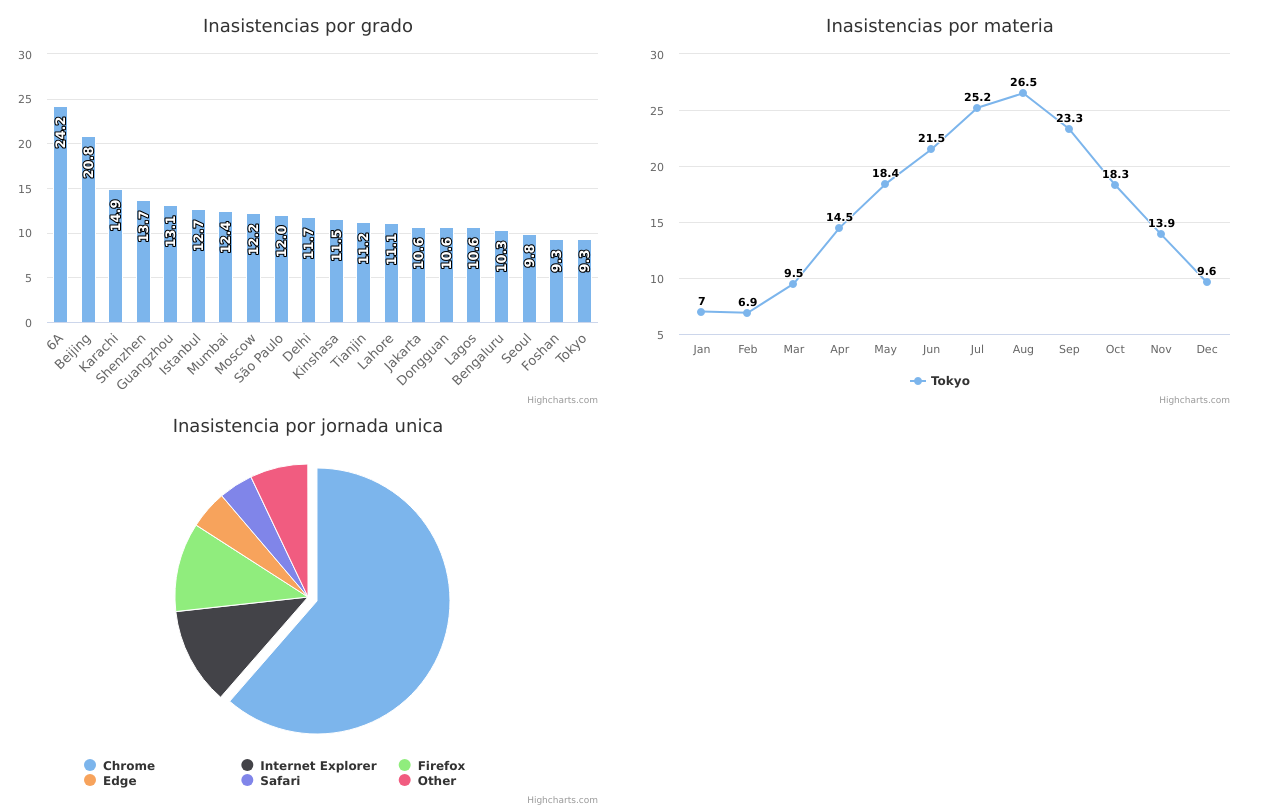
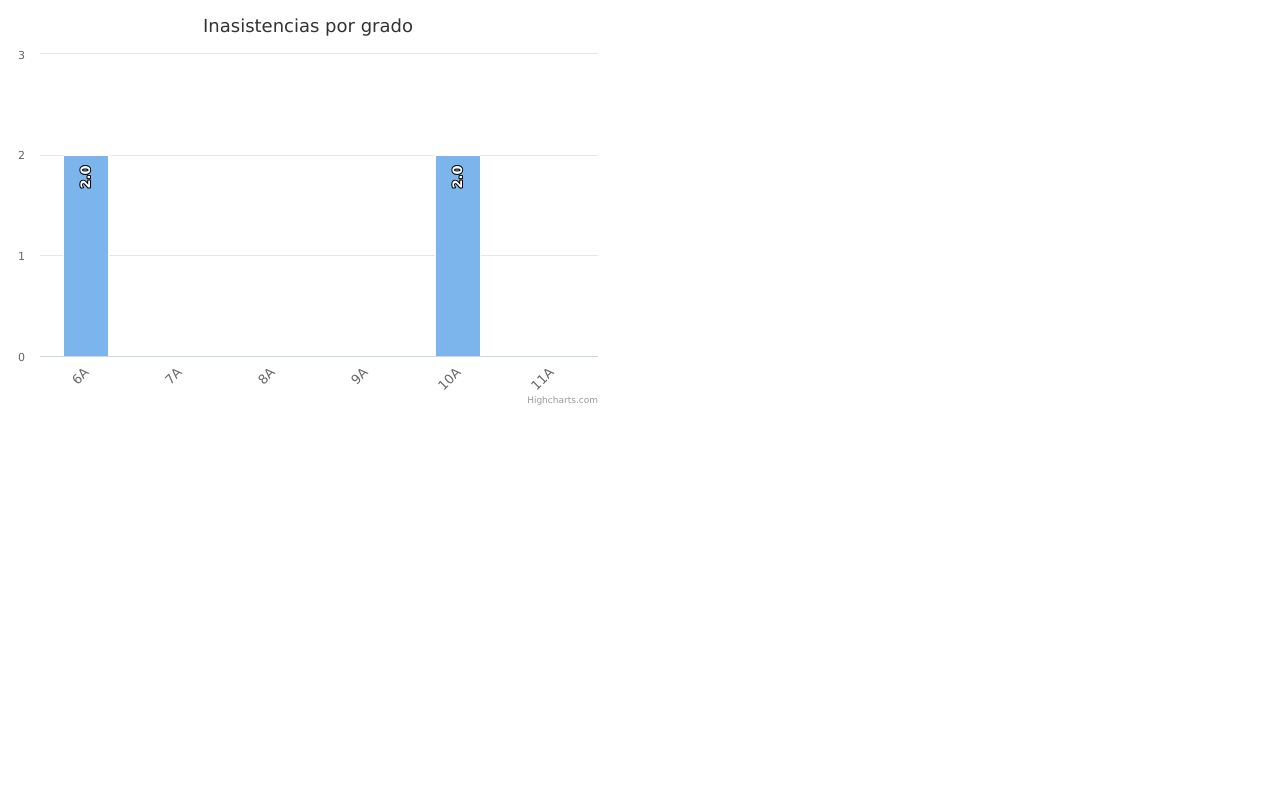
Before and after one commit to JeissonMC/plataformacolegio, a PHP site: page /IEGME/estadisticas.php in a window 1280 px wide; the page is wider, and only the part inside the window is pictured. Run offline with PHP 8.4, Linux system fonts and the light colour scheme; data comes from the database, SQL or seed files in the repository; some libraries are stand-ins or nearby versions.

Commit message:
ya estadistica

```diff
--- a/estadisticas.php
+++ b/estadisticas.php
@@ -1,5 +1,6 @@
 <!DOCTYPE HTML>
 <html>
+
 <head>
     <meta http-equiv="Content-Type" content="text/html; charset=utf-8">
     <meta name="viewport" content="width=device-width, initial-scale=1">
@@ -10,10 +11,19 @@
 
     </style>
 </head>
+
 <body>
     <script src="Highcharts/code/highcharts.js"></script>
     <script src="Highcharts/code/modules/exporting.js"></script>
     <script src="Highcharts/code/modules/export-data.js"></script>
+    <script>
+        var num6a;
+        var num7a;
+        var num8a;
+        var num9a;
+        var num10a;
+        var num11a;
+    </script>
 
 
 
@@ -24,7 +34,8 @@
     <div id="edad" style="width: 600px; height: 400px; margin: 0 auto; padding-right:900px; "></div>
 
 
-<div id="materias" style="width: 600px; height: 400px; margin: 0 auto; padding-left: 600px; margin-top: -800px;"></div>
+    <div id="materias" style="width: 600px; height: 400px; margin: 0 auto; padding-left: 600px; margin-top: -800px;">
+    </div>
 
 
 
@@ -33,10 +44,41 @@
 
 include ("Conexion/connection.php");
 
+
+$consul6A = "SELECT COUNT(*) as numbery FROM asistencia  WHERE asistencia.Grado LIKE '%6A%' AND asistencia.Asistio = 0";
+$consul7A = "SELECT COUNT(*) as numbery FROM asistencia  WHERE asistencia.Grado LIKE '%7A%' AND asistencia.Asistio = 0";
+$consul8A = "SELECT COUNT(*) as numbery FROM asistencia  WHERE asistencia.Grado LIKE '%8A%' AND asistencia.Asistio = 0";
+$consul9A = "SELECT COUNT(*) as numbery FROM asistencia  WHERE asistencia.Grado LIKE '%9A%' AND asistencia.Asistio = 0";
+$consul10A = "SELECT COUNT(*) as numbery FROM asistencia  WHERE asistencia.Grado LIKE '%10A%' AND asistencia.Asistio = 0";
+$consul11A = "SELECT COUNT(*) as numbery FROM asistencia  WHERE asistencia.Grado LIKE '%11A%' AND asistencia.Asistio = 0";
+
+$query6A = $conn->query($consul6A);
+$query7A = $conn->query($consul7A);
+$query8A = $conn->query($consul8A);
+$query9A = $conn->query($consul9A);
+$query10A = $conn->query($consul10A);
+$query11A = $conn->query($consul11A);
+
+while ($row = $query6A->fetch_assoc()) {
+echo '<script> num6a = '.$row['numbery'].'</script>';
+}
+while ($row = $query7A->fetch_assoc()) {
+    echo '<script> num7a = '.$row['numbery'].'</script>';
+}
+while ($row = $query8A->fetch_assoc()) {
+    echo '<script> num8a = '.$row['numbery'].'</script>';
+}
+while ($row = $query9A->fetch_assoc()) {
+    echo '<script> num9a = '.$row['numbery'].'</script>';
+}
+while ($row = $query10A->fetch_assoc()) {
+    echo '<script> num10a = '.$row['numbery'].'</script>';
+}
+
+while ($row = $query11A->fetch_assoc()) {
+    echo '<script> num11a = '.$row['numbery'].'</script>';
+}
   ?>
-
-
-
     <script type="text/javascript">
         Highcharts.chart('grados', {
             chart: {
@@ -44,9 +86,6 @@ Highcharts.chart('grados', {
             },
             title: {
                 text: 'Inasistencias por grado'
-    },
-    subtitle: {
-        text: ''
             },
             xAxis: {
                 type: 'category',
@@ -68,31 +107,19 @@ Highcharts.chart('grados', {
                 enabled: false
             },
             tooltip: {
-        pointFormat: 'grados: <b>{point.y:.1f} millions</b>'
+                pointFormat: 'grados: <b>{point.y:.1f}  inasistencias</b>'
             },
             series: [{
                 name: 'Population',
                 data: [
-            ['6A', 24.2],
-            ['Beijing', 20.8],
-            ['Karachi', 14.9],
-            ['Shenzhen', 13.7],
-            ['Guangzhou', 13.1],
-            ['Istanbul', 12.7],
-            ['Mumbai', 12.4],
-            ['Moscow', 12.2],
-            ['São Paulo', 12.0],
-            ['Delhi', 11.7],
-            ['Kinshasa', 11.5],
-            ['Tianjin', 11.2],
-            ['Lahore', 11.1],
-            ['Jakarta', 10.6],
-            ['Dongguan', 10.6],
-            ['Lagos', 10.6],
-            ['Bengaluru', 10.3],
-            ['Seoul', 9.8],
-            ['Foshan', 9.3],
-            ['Tokyo', 9.3]
+
+                    ['6A', num6a],
+                    ['7A', num7a],
+                    ['8A', num8a],
+                    ['9A', num9a],
+                    ['10A', num10a],
+                    ['11A', num11a]
+
                 ],
                 dataLabels: {
                     enabled: true,
@@ -111,98 +138,9 @@ Highcharts.chart('grados', {
     </script>
 
 
-	<script>
-
-
-Highcharts.chart('materias', {
-  chart: {
-    type: 'line'
-  },
-  title: {
-    text: 'Inasistencias por materia'
-  },
-  subtitle: {
-    text: ''
-  },
-  xAxis: {
-    categories: ['Jan', 'Feb', 'Mar', 'Apr', 'May', 'Jun', 'Jul', 'Aug', 'Sep', 'Oct', 'Nov', 'Dec']
-  },
-  yAxis: {
-    title: {
-      text: ''
-    }
-  },
-  plotOptions: {
-    line: {
-      dataLabels: {
-        enabled: true
-      },
-      enableMouseTracking: false
-    }
-  },
-  series: [{
-    name: 'Tokyo',
-    data: [7.0, 6.9, 9.5, 14.5, 18.4, 21.5, 25.2, 26.5, 23.3, 18.3, 13.9, 9.6]
-  }]
-});
-
-	</script>
-
-
-<script type="text/javascript">
-// Build the chart
-Highcharts.chart('edad', {
-    chart: {
-        plotBackgroundColor: null,
-        plotBorderWidth: null,
-        plotShadow: false,
-        type: 'pie'
-    },
-    title: {
-        text: 'Inasistencia por jornada unica	'
-    },
-    tooltip: {
-        pointFormat: '{series.name}: <b>{point.percentage:.1f}%</b>'
-    },
-    plotOptions: {
-        pie: {
-            allowPointSelect: true,
-            cursor: 'pointer',
-            dataLabels: {
-                enabled: false
-            },
-            showInLegend: true
-        }
-    },
-    series: [{
-        name: 'Brands',
-        colorByPoint: true,
-        data: [{
-            name: 'Chrome',
-            y: 61.41,
-            sliced: true,
-            selected: true
-        }, {
-            name: 'Internet Explorer',
-            y: 11.84
-        }, {
-            name: 'Firefox',
-            y: 10.85
-        }, {
-            name: 'Edge',
-            y: 4.67
-        }, {
-            name: 'Safari',
-            y: 4.18
-        }, {
-            name: 'Other',
-            y: 7.05
-        }]
-    }]
-});
-		</script>
 
 
 
 </body>
+
 </html>
```
Lines whose indentation alone changed are shown as unchanged.
